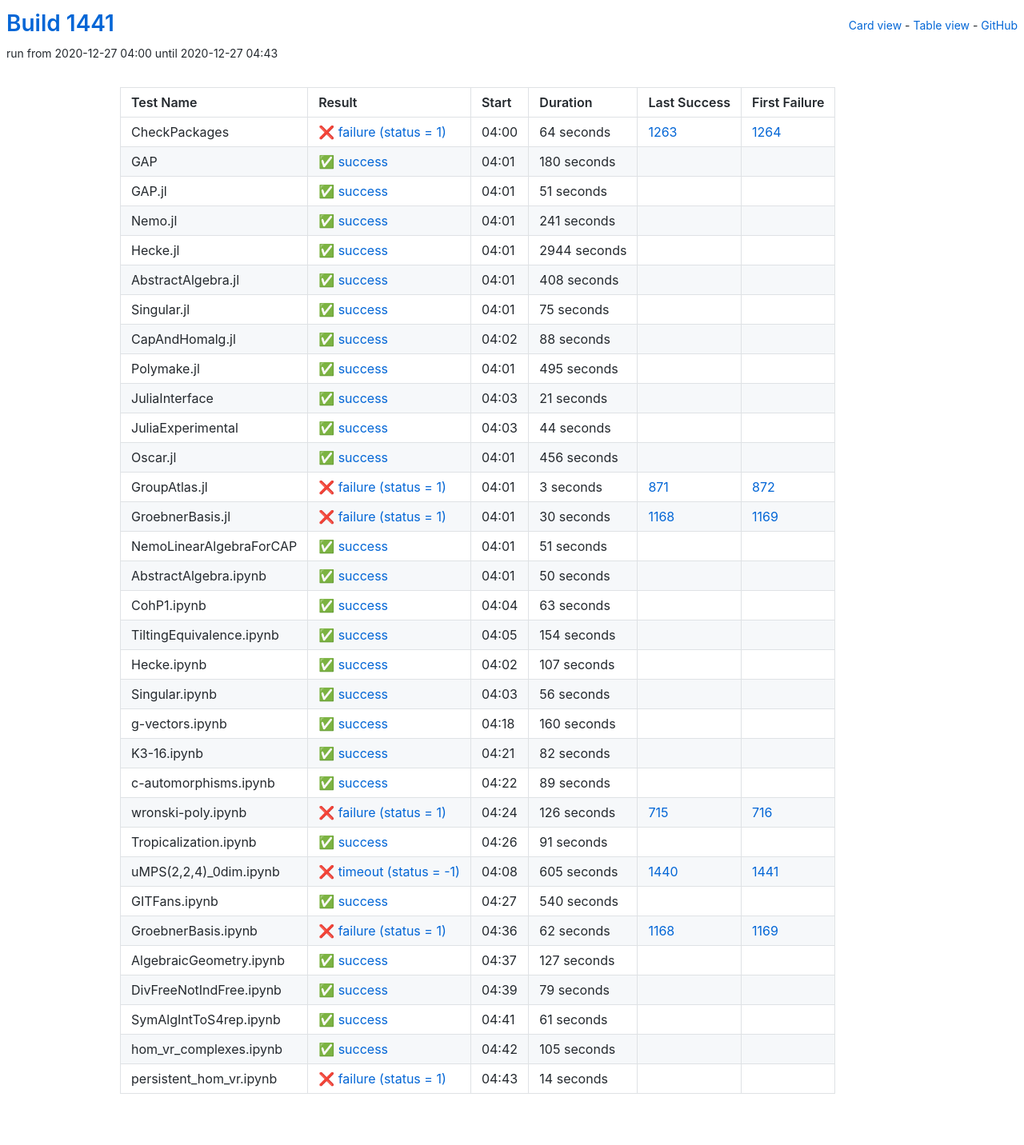
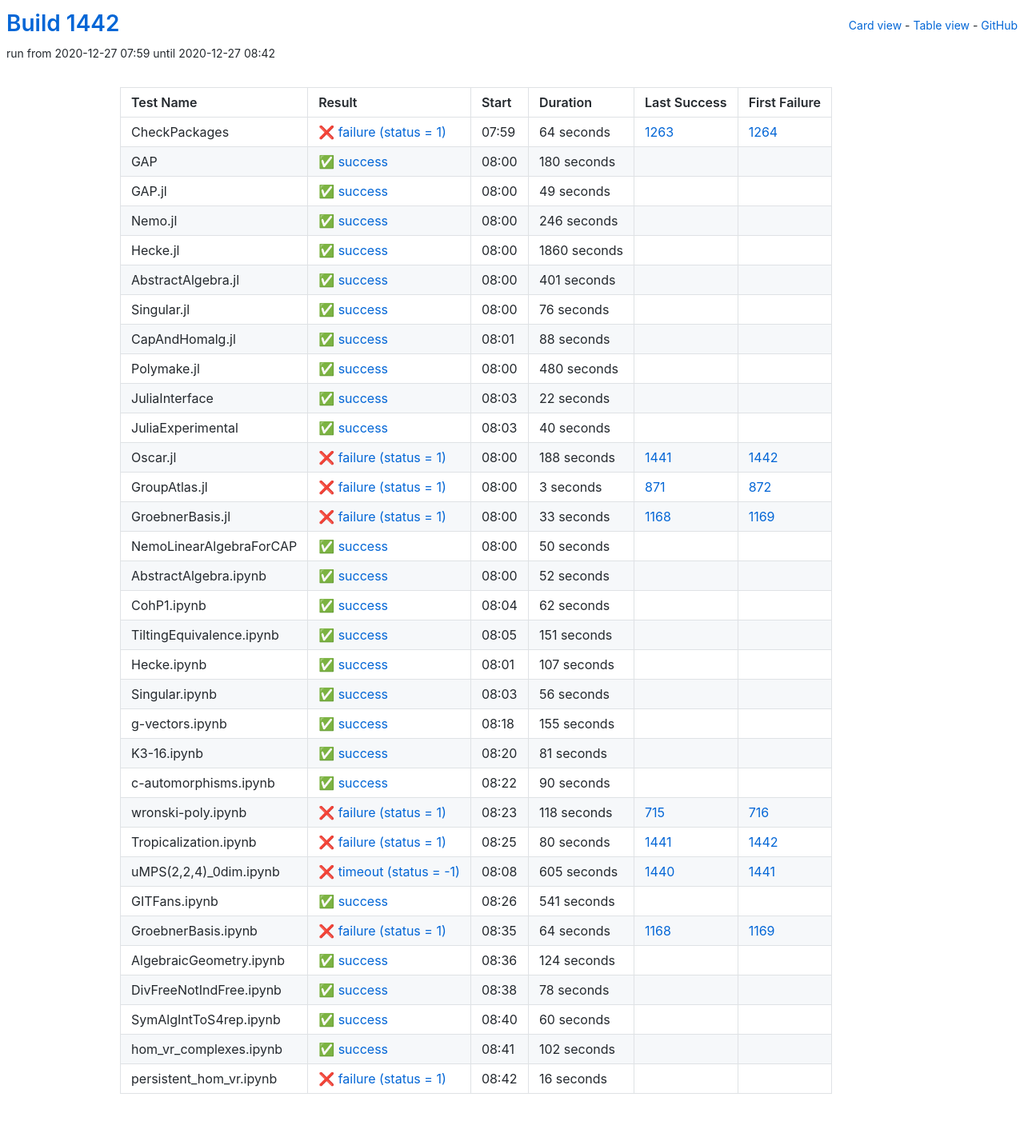
Before and after one commit to oscar-system/oscar-ci-status-stable, a Jekyll site: the page built from table.html, in a window 1280 px wide. Shown: the whole page at 80% size. Built offline with Jekyll 4.4.1, drawn with Linux system fonts in a browser that asks for light colours.

Commit message:
Build #1442

```diff
--- a/_data/ci.yml
+++ b/_data/ci.yml
@@ -1,6 +1,6 @@
 ---
-build: 1441
-build_url: https://oscarci.mathematik.uni-kl.de/job/oscar-stable/1441/
+build: 1442
+build_url: https://oscarci.mathematik.uni-kl.de/job/oscar-stable/1442/
 job: oscar-stable
 organization: oscar-system
 repo: oscar-ci-status-stable
@@ -8,8 +8,8 @@ repourl: https://github.com/oscar-system/oscar-ci-status-stable
 tests:
 - name: CheckPackages
   id: checkpackages
-  log: https://oscarci.mathematik.uni-kl.de/job/oscar-stable/1441/artifact/logs/build-1441/CheckPackages.log
-  start: 2020-12-27 04:00
+  log: https://oscarci.mathematik.uni-kl.de/job/oscar-stable/1442/artifact/logs/build-1442/CheckPackages.log
+  start: 2020-12-27 07:59
   success: false
   exitcode: 1
   status: failure
@@ -20,8 +20,8 @@ tests:
   first_failure_url: https://oscarci.mathematik.uni-kl.de/job/oscar-stable/1264/
 - name: GAP
   id: gap
-  log: https://oscarci.mathematik.uni-kl.de/job/oscar-stable/1441/artifact/logs/build-1441/GAP.log
-  start: 2020-12-27 04:01
+  log: https://oscarci.mathematik.uni-kl.de/job/oscar-stable/1442/artifact/logs/build-1442/GAP.log
+  start: 2020-12-27 08:00
   success: true
   exitcode: 0
   status: success
@@ -32,68 +32,68 @@ tests:
   first_failure_url:
 - name: GAP.jl
   id: gap-jl
-  log: https://oscarci.mathematik.uni-kl.de/job/oscar-stable/1441/artifact/logs/build-1441/GAP.jl.log
-  start: 2020-12-27 04:01
+  log: https://oscarci.mathematik.uni-kl.de/job/oscar-stable/1442/artifact/logs/build-1442/GAP.jl.log
+  start: 2020-12-27 08:00
   success: true
   exitcode: 0
   status: success
-  duration: 51
+  duration: 49
   last_success: false
   last_success_url:
   first_failure: false
   first_failure_url:
 - name: Nemo.jl
   id: nemo-jl
-  log: https://oscarci.mathematik.uni-kl.de/job/oscar-stable/1441/artifact/logs/build-1441/Nemo.jl.log
-  start: 2020-12-27 04:01
+  log: https://oscarci.mathematik.uni-kl.de/job/oscar-stable/1442/artifact/logs/build-1442/Nemo.jl.log
+  start: 2020-12-27 08:00
   success: true
   exitcode: 0
   status: success
-  duration: 241
+  duration: 246
   last_success: false
   last_success_url:
   first_failure: false
   first_failure_url:
 - name: Hecke.jl
   id: hecke-jl
-  log: https://oscarci.mathematik.uni-kl.de/job/oscar-stable/1441/artifact/logs/build-1441/Hecke.jl.log
-  start: 2020-12-27 04:01
+  log: https://oscarci.mathematik.uni-kl.de/job/oscar-stable/1442/artifact/logs/build-1442/Hecke.jl.log
+  start: 2020-12-27 08:00
   success: true
   exitcode: 0
   status: success
-  duration: 2944
+  duration: 1860
   last_success: false
   last_success_url:
   first_failure: false
   first_failure_url:
 - name: AbstractAlgebra.jl
   id: abstractalgebra-jl
-  log: https://oscarci.mathematik.uni-kl.de/job/oscar-stable/1441/artifact/logs/build-1441/AbstractAlgebra.jl.log
-  start: 2020-12-27 04:01
+  log: https://oscarci.mathematik.uni-kl.de/job/oscar-stable/1442/artifact/logs/build-1442/AbstractAlgebra.jl.log
+  start: 2020-12-27 08:00
   success: true
   exitcode: 0
   status: success
-  duration: 408
+  duration: 401
   last_success: false
   last_success_url:
   first_failure: false
   first_failure_url:
 - name: Singular.jl
   id: singular-jl
-  log: https://oscarci.mathematik.uni-kl.de/job/oscar-stable/1441/artifact/logs/build-1441/Singular.jl.log
-  start: 2020-12-27 04:01
+  log: https://oscarci.mathematik.uni-kl.de/job/oscar-stable/1442/artifact/logs/build-1442/Singular.jl.log
+  start: 2020-12-27 08:00
   success: true
   exitcode: 0
   status: success
-  duration: 75
+  duration: 76
   last_success: false
   last_success_url:
   first_failure: false
   first_failure_url:
 - name: CapAndHomalg.jl
   id: capandhomalg-jl
-  log: https://oscarci.mathematik.uni-kl.de/job/oscar-stable/1441/artifact/logs/build-1441/CapAndHomalg.jl.log
-  start: 2020-12-27 04:02
+  log: https://oscarci.mathematik.uni-kl.de/job/oscar-stable/1442/artifact/logs/build-1442/CapAndHomalg.jl.log
+  start: 2020-12-27 08:01
   success: true
   exitcode: 0
   status: success
@@ -104,56 +104,56 @@ tests:
   first_failure_url:
 - name: Polymake.jl
   id: polymake-jl
-  log: https://oscarci.mathematik.uni-kl.de/job/oscar-stable/1441/artifact/logs/build-1441/Polymake.jl.log
-  start: 2020-12-27 04:01
+  log: https://oscarci.mathematik.uni-kl.de/job/oscar-stable/1442/artifact/logs/build-1442/Polymake.jl.log
+  start: 2020-12-27 08:00
   success: true
   exitcode: 0
   status: success
-  duration: 495
+  duration: 480
   last_success: false
   last_success_url:
   first_failure: false
   first_failure_url:
 - name: JuliaInterface
   id: juliainterface
-  log: https://oscarci.mathematik.uni-kl.de/job/oscar-stable/1441/artifact/logs/build-1441/JuliaInterface.log
-  start: 2020-12-27 04:03
+  log: https://oscarci.mathematik.uni-kl.de/job/oscar-stable/1442/artifact/logs/build-1442/JuliaInterface.log
+  start: 2020-12-27 08:03
   success: true
   exitcode: 0
   status: success
-  duration: 21
+  duration: 22
   last_success: false
   last_success_url:
   first_failure: false
   first_failure_url:
 - name: JuliaExperimental
   id: juliaexperimental
-  log: https://oscarci.mathematik.uni-kl.de/job/oscar-stable/1441/artifact/logs/build-1441/JuliaExperimental.log
-  start: 2020-12-27 04:03
+  log: https://oscarci.mathematik.uni-kl.de/job/oscar-stable/1442/artifact/logs/build-1442/JuliaExperimental.log
+  start: 2020-12-27 08:03
   success: true
   exitcode: 0
   status: success
-  duration: 44
+  duration: 40
   last_success: false
   last_success_url:
   first_failure: false
   first_failure_url:
 - name: Oscar.jl
   id: oscar-jl
-  log: https://oscarci.mathematik.uni-kl.de/job/oscar-stable/1441/artifact/logs/build-1441/Oscar.jl.log
-  start: 2020-12-27 04:01
-  success: true
-  exitcode: 0
-  status: success
-  duration: 456
-  last_success: false
-  last_success_url:
-  first_failure: false
-  first_failure_url:
+  log: https://oscarci.mathematik.uni-kl.de/job/oscar-stable/1442/artifact/logs/build-1442/Oscar.jl.log
+  start: 2020-12-27 08:00
+  success: false
+  exitcode: 1
+  status: failure
+  duration: 188
+  last_success: 1441
+  last_success_url: https://oscarci.mathematik.uni-kl.de/job/oscar-stable/1441/
+  first_failure: 1442
+  first_failure_url: https://oscarci.mathematik.uni-kl.de/job/oscar-stable/1442/
 - name: GroupAtlas.jl
   id: groupatlas-jl
-  log: https://oscarci.mathematik.uni-kl.de/job/oscar-stable/1441/artifact/logs/build-1441/GroupAtlas.jl.log
-  start: 2020-12-27 04:01
+  log: https://oscarci.mathematik.uni-kl.de/job/oscar-stable/1442/artifact/logs/build-1442/GroupAtlas.jl.log
+  start: 2020-12-27 08:00
   success: false
   exitcode: 1
   status: failure
@@ -164,32 +164,20 @@ tests:
   first_failure_url: https://oscarci.mathematik.uni-kl.de/job/oscar-stable/872/
 - name: GroebnerBasis.jl
   id: groebnerbasis-jl
-  log: https://oscarci.mathematik.uni-kl.de/job/oscar-stable/1441/artifact/logs/build-1441/GroebnerBasis.jl.log
-  start: 2020-12-27 04:01
+  log: https://oscarci.mathematik.uni-kl.de/job/oscar-stable/1442/artifact/logs/build-1442/GroebnerBasis.jl.log
+  start: 2020-12-27 08:00
   success: false
   exitcode: 1
   status: failure
-  duration: 30
+  duration: 33
   last_success: 1168
   last_success_url: https://oscarci.mathematik.uni-kl.de/job/oscar-stable/1168/
   first_failure: 1169
   first_failure_url: https://oscarci.mathematik.uni-kl.de/job/oscar-stable/1169/
 - name: NemoLinearAlgebraForCAP
   id: nemolinearalgebraforcap
-  log: https://oscarci.mathematik.uni-kl.de/job/oscar-stable/1441/artifact/logs/build-1441/NemoLinearAlgebraForCAP.log
-  start: 2020-12-27 04:01
-  success: true
-  exitcode: 0
-  status: success
-  duration: 51
-  last_success: false
-  last_success_url:
-  first_failure: false
-  first_failure_url:
-- name: AbstractAlgebra.ipynb
-  id: abstractalgebra-ipynb
-  log: https://oscarci.mathematik.uni-kl.de/job/oscar-stable/1441/artifact/logs/build-1441/AbstractAlgebra.ipynb.log
-  start: 2020-12-27 04:01
+  log: https://oscarci.mathematik.uni-kl.de/job/oscar-stable/1442/artifact/logs/build-1442/NemoLinearAlgebraForCAP.log
+  start: 2020-12-27 08:00
   success: true
   exitcode: 0
   status: success
@@ -198,34 +186,46 @@ tests:
   last_success_url:
   first_failure: false
   first_failure_url:
-- name: CohP1.ipynb
-  id: cohp1-ipynb
-  log: https://oscarci.mathematik.uni-kl.de/job/oscar-stable/1441/artifact/logs/build-1441/CohP1.ipynb.log
-  start: 2020-12-27 04:04
+- name: AbstractAlgebra.ipynb
+  id: abstractalgebra-ipynb
+  log: https://oscarci.mathematik.uni-kl.de/job/oscar-stable/1442/artifact/logs/build-1442/AbstractAlgebra.ipynb.log
+  start: 2020-12-27 08:00
   success: true
   exitcode: 0
   status: success
-  duration: 63
+  duration: 52
+  last_success: false
+  last_success_url:
+  first_failure: false
+  first_failure_url:
+- name: CohP1.ipynb
+  id: cohp1-ipynb
+  log: https://oscarci.mathematik.uni-kl.de/job/oscar-stable/1442/artifact/logs/build-1442/CohP1.ipynb.log
+  start: 2020-12-27 08:04
+  success: true
+  exitcode: 0
+  status: success
+  duration: 62
   last_success: false
   last_success_url:
   first_failure: false
   first_failure_url:
 - name: TiltingEquivalence.ipynb
   id: tiltingequivalence-ipynb
-  log: https://oscarci.mathematik.uni-kl.de/job/oscar-stable/1441/artifact/logs/build-1441/TiltingEquivalence.ipynb.log
-  start: 2020-12-27 04:05
+  log: https://oscarci.mathematik.uni-kl.de/job/oscar-stable/1442/artifact/logs/build-1442/TiltingEquivalence.ipynb.log
+  start: 2020-12-27 08:05
   success: true
   exitcode: 0
   status: success
-  duration: 154
+  duration: 151
   last_success: false
   last_success_url:
   first_failure: false
   first_failure_url:
 - name: Hecke.ipynb
   id: hecke-ipynb
-  log: https://oscarci.mathematik.uni-kl.de/job/oscar-stable/1441/artifact/logs/build-1441/Hecke.ipynb.log
-  start: 2020-12-27 04:02
+  log: https://oscarci.mathematik.uni-kl.de/job/oscar-stable/1442/artifact/logs/build-1442/Hecke.ipynb.log
+  start: 2020-12-27 08:01
   success: true
   exitcode: 0
   status: success
@@ -236,8 +236,8 @@ tests:
   first_failure_url:
 - name: Singular.ipynb
   id: singular-ipynb
-  log: https://oscarci.mathematik.uni-kl.de/job/oscar-stable/1441/artifact/logs/build-1441/Singular.ipynb.log
-  start: 2020-12-27 04:03
+  log: https://oscarci.mathematik.uni-kl.de/job/oscar-stable/1442/artifact/logs/build-1442/Singular.ipynb.log
+  start: 2020-12-27 08:03
   success: true
   exitcode: 0
   status: success
@@ -248,68 +248,68 @@ tests:
   first_failure_url:
 - name: g-vectors.ipynb
   id: g-vectors-ipynb
-  log: https://oscarci.mathematik.uni-kl.de/job/oscar-stable/1441/artifact/logs/build-1441/g-vectors.ipynb.log
-  start: 2020-12-27 04:18
+  log: https://oscarci.mathematik.uni-kl.de/job/oscar-stable/1442/artifact/logs/build-1442/g-vectors.ipynb.log
+  start: 2020-12-27 08:18
   success: true
   exitcode: 0
   status: success
-  duration: 160
+  duration: 155
   last_success: false
   last_success_url:
   first_failure: false
   first_failure_url:
 - name: K3-16.ipynb
   id: k3-16-ipynb
-  log: https://oscarci.mathematik.uni-kl.de/job/oscar-stable/1441/artifact/logs/build-1441/K3-16.ipynb.log
-  start: 2020-12-27 04:21
+  log: https://oscarci.mathematik.uni-kl.de/job/oscar-stable/1442/artifact/logs/build-1442/K3-16.ipynb.log
+  start: 2020-12-27 08:20
   success: true
   exitcode: 0
   status: success
-  duration: 82
+  duration: 81
   last_success: false
   last_success_url:
   first_failure: false
   first_failure_url:
 - name: c-automorphisms.ipynb
   id: c-automorphisms-ipynb
-  log: https://oscarci.mathematik.uni-kl.de/job/oscar-stable/1441/artifact/logs/build-1441/c-automorphisms.ipynb.log
-  start: 2020-12-27 04:22
+  log: https://oscarci.mathematik.uni-kl.de/job/oscar-stable/1442/artifact/logs/build-1442/c-automorphisms.ipynb.log
+  start: 2020-12-27 08:22
   success: true
   exitcode: 0
   status: success
-  duration: 89
+  duration: 90
   last_success: false
   last_success_url:
   first_failure: false
   first_failure_url:
 - name: wronski-poly.ipynb
   id: wronski-poly-ipynb
-  log: https://oscarci.mathematik.uni-kl.de/job/oscar-stable/1441/artifact/logs/build-1441/wronski-poly.ipynb.log
-  start: 2020-12-27 04:24
+  log: https://oscarci.mathematik.uni-kl.de/job/oscar-stable/1442/artifact/logs/build-1442/wronski-poly.ipynb.log
+  start: 2020-12-27 08:23
   success: false
   exitcode: 1
   status: failure
-  duration: 126
+  duration: 118
   last_success: 715
   last_success_url: https://oscarci.mathematik.uni-kl.de/job/oscar-stable/715/
   first_failure: 716
   first_failure_url: https://oscarci.mathematik.uni-kl.de/job/oscar-stable/716/
 - name: Tropicalization.ipynb
   id: tropicalization-ipynb
-  log: https://oscarci.mathematik.uni-kl.de/job/oscar-stable/1441/artifact/logs/build-1441/Tropicalization.ipynb.log
-  start: 2020-12-27 04:26
-  success: true
-  exitcode: 0
-  status: success
-  duration: 91
-  last_success: false
-  last_success_url:
-  first_failure: false
-  first_failure_url:
+  log: https://oscarci.mathematik.uni-kl.de/job/oscar-stable/1442/artifact/logs/build-1442/Tropicalization.ipynb.log
+  start: 2020-12-27 08:25
+  success: false
+  exitcode: 1
+  status: failure
+  duration: 80
+  last_success: 1441
+  last_success_url: https://oscarci.mathematik.uni-kl.de/job/oscar-stable/1441/
+  first_failure: 1442
+  first_failure_url: https://oscarci.mathematik.uni-kl.de/job/oscar-stable/1442/
 - name: uMPS(2,2,4)_0dim.ipynb
   id: umps-2-2-4-0dim-ipynb
-  log: https://oscarci.mathematik.uni-kl.de/job/oscar-stable/1441/artifact/logs/build-1441/uMPS-2-2-4-_0dim.ipynb.log
-  start: 2020-12-27 04:08
+  log: https://oscarci.mathematik.uni-kl.de/job/oscar-stable/1442/artifact/logs/build-1442/uMPS-2-2-4-_0dim.ipynb.log
+  start: 2020-12-27 08:08
   success: false
   exitcode: -1
   status: timeout
@@ -320,84 +320,84 @@ tests:
   first_failure_url: https://oscarci.mathematik.uni-kl.de/job/oscar-stable/1441/
 - name: GITFans.ipynb
   id: gitfans-ipynb
-  log: https://oscarci.mathematik.uni-kl.de/job/oscar-stable/1441/artifact/logs/build-1441/GITFans.ipynb.log
-  start: 2020-12-27 04:27
+  log: https://oscarci.mathematik.uni-kl.de/job/oscar-stable/1442/artifact/logs/build-1442/GITFans.ipynb.log
+  start: 2020-12-27 08:26
   success: true
   exitcode: 0
   status: success
-  duration: 540
+  duration: 541
   last_success: false
   last_success_url:
   first_failure: false
   first_failure_url:
 - name: GroebnerBasis.ipynb
   id: groebnerbasis-ipynb
-  log: https://oscarci.mathematik.uni-kl.de/job/oscar-stable/1441/artifact/logs/build-1441/GroebnerBasis.ipynb.log
-  start: 2020-12-27 04:36
+  log: https://oscarci.mathematik.uni-kl.de/job/oscar-stable/1442/artifact/logs/build-1442/GroebnerBasis.ipynb.log
+  start: 2020-12-27 08:35
   success: false
   exitcode: 1
   status: failure
-  duration: 62
+  duration: 64
   last_success: 1168
   last_success_url: https://oscarci.mathematik.uni-kl.de/job/oscar-stable/1168/
   first_failure: 1169
   first_failure_url: https://oscarci.mathematik.uni-kl.de/job/oscar-stable/1169/
 - name: AlgebraicGeometry.ipynb
   id: algebraicgeometry-ipynb
-  log: https://oscarci.mathematik.uni-kl.de/job/oscar-stable/1441/artifact/logs/build-1441/AlgebraicGeometry.ipynb.log
-  start: 2020-12-27 04:37
+  log: https://oscarci.mathematik.uni-kl.de/job/oscar-stable/1442/artifact/logs/build-1442/AlgebraicGeometry.ipynb.log
+  start: 2020-12-27 08:36
   success: true
   exitcode: 0
   status: success
-  duration: 127
+  duration: 124
   last_success: false
   last_success_url:
   first_failure: false
   first_failure_url:
 - name: DivFreeNotIndFree.ipynb
   id: divfreenotindfree-ipynb
-  log: https://oscarci.mathematik.uni-kl.de/job/oscar-stable/1441/artifact/logs/build-1441/DivFreeNotIndFree.ipynb.log
-  start: 2020-12-27 04:39
+  log: https://oscarci.mathematik.uni-kl.de/job/oscar-stable/1442/artifact/logs/build-1442/DivFreeNotIndFree.ipynb.log
+  start: 2020-12-27 08:38
   success: true
   exitcode: 0
   status: success
-  duration: 79
+  duration: 78
   last_success: false
   last_success_url:
   first_failure: false
   first_failure_url:
 - name: SymAlgIntToS4rep.ipynb
   id: symalginttos4rep-ipynb
-  log: https://oscarci.mathematik.uni-kl.de/job/oscar-stable/1441/artifact/logs/build-1441/SymAlgIntToS4rep.ipynb.log
-  start: 2020-12-27 04:41
+  log: https://oscarci.mathematik.uni-kl.de/job/oscar-stable/1442/artifact/logs/build-1442/SymAlgIntToS4rep.ipynb.log
+  start: 2020-12-27 08:40
   success: true
   exitcode: 0
   status: success
-  duration: 61
+  duration: 60
   last_success: false
   last_success_url:
   first_failure: false
   first_failure_url:
 - name: hom_vr_complexes.ipynb
   id: hom-vr-complexes-ipynb
-  log: https://oscarci.mathematik.uni-kl.de/job/oscar-stable/1441/artifact/logs/build-1441/hom_vr_complexes.ipynb.log
-  start: 2020-12-27 04:42
+  log: https://oscarci.mathematik.uni-kl.de/job/oscar-stable/1442/artifact/logs/build-1442/hom_vr_complexes.ipynb.log
+  start: 2020-12-27 08:41
   success: true
   exitcode: 0
   status: success
-  duration: 105
+  duration: 102
   last_success: false
   last_success_url:
   first_failure: false
   first_failure_url:
 - name: persistent_hom_vr.ipynb
   id: persistent-hom-vr-ipynb
-  log: https://oscarci.mathematik.uni-kl.de/job/oscar-stable/1441/artifact/logs/build-1441/persistent_hom_vr.ipynb.log
-  start: 2020-12-27 04:43
+  log: https://oscarci.mathematik.uni-kl.de/job/oscar-stable/1442/artifact/logs/build-1442/persistent_hom_vr.ipynb.log
+  start: 2020-12-27 08:42
   success: false
   exitcode: 1
   status: failure
-  duration: 14
+  duration: 16
   last_success: false
   last_success_url:
   first_failure: false
```
Also changed, not shown: README.md.
